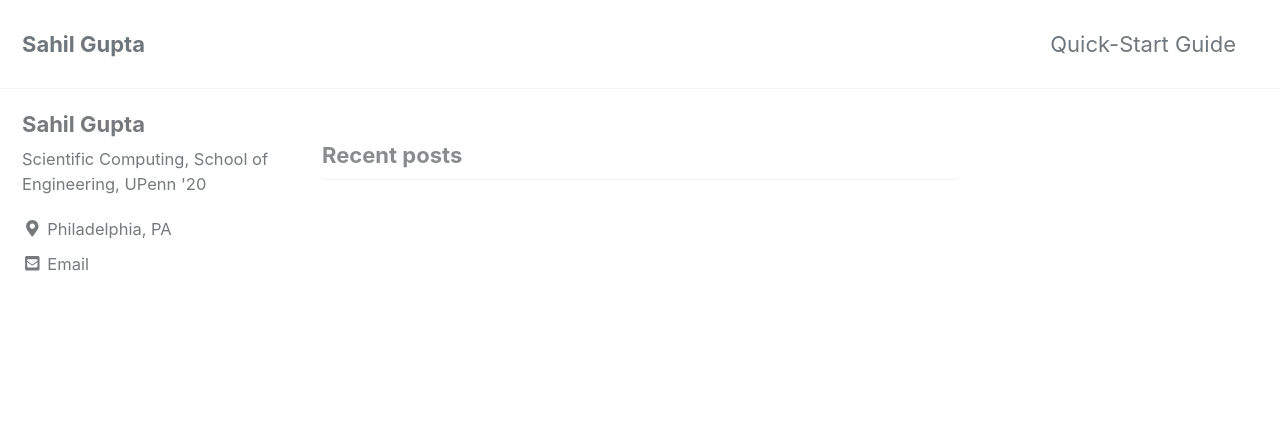
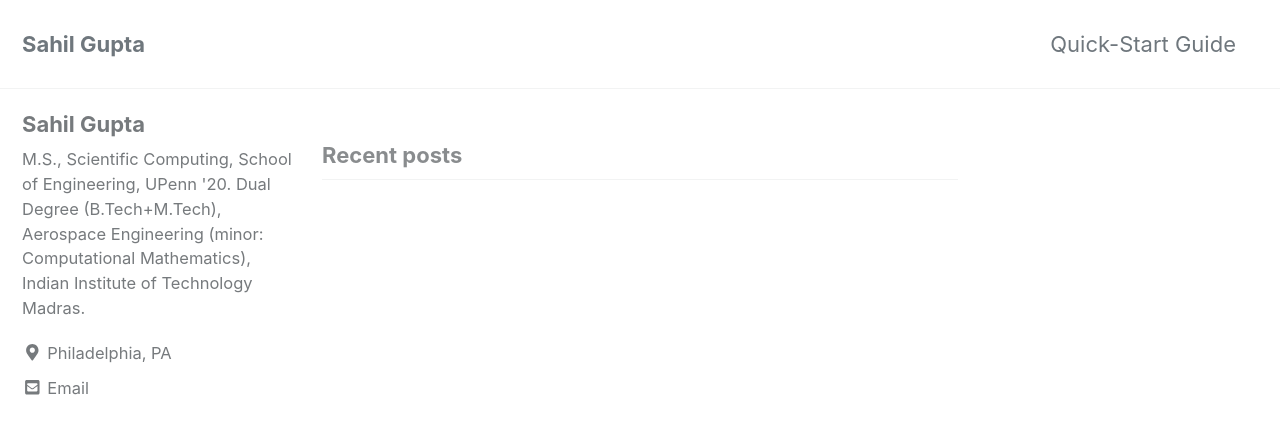
Before and after one commit to sahilgupta2105/sahilgupta2105.github.io, a Jekyll site: the page built from index.html, in a window 1280 px wide and 900 px high. Shown: the top 434 px of the window. Built offline with Jekyll 4.4.1, drawn with Linux system fonts in a browser that asks for light colours; cached includes are drawn as plain includes; nearby versions of some CDN libraries; the list of posts is cut into pages by our own code.

Commit message:
Update _config.yml

```diff
--- a/_config.yml
+++ b/_config.yml
@@ -106,7 +106,7 @@ analytics:
 author:
   name             : "Sahil Gupta"
   avatar           : # path of avatar image, e.g. "/assets/images/bio-photo.jpg"
-  bio              : "Scientific Computing, School of Engineering, UPenn '20"
+  bio              : "M.S., Scientific Computing, School of Engineering, UPenn '20. Dual Degree (B.Tech+M.Tech), Aerospace Engineering (minor: Computational Mathematics), Indian Institute of Technology Madras."
   location         : "Philadelphia, PA"
   email            : "gsahil@seas.upenn.edu"
   links:
```
